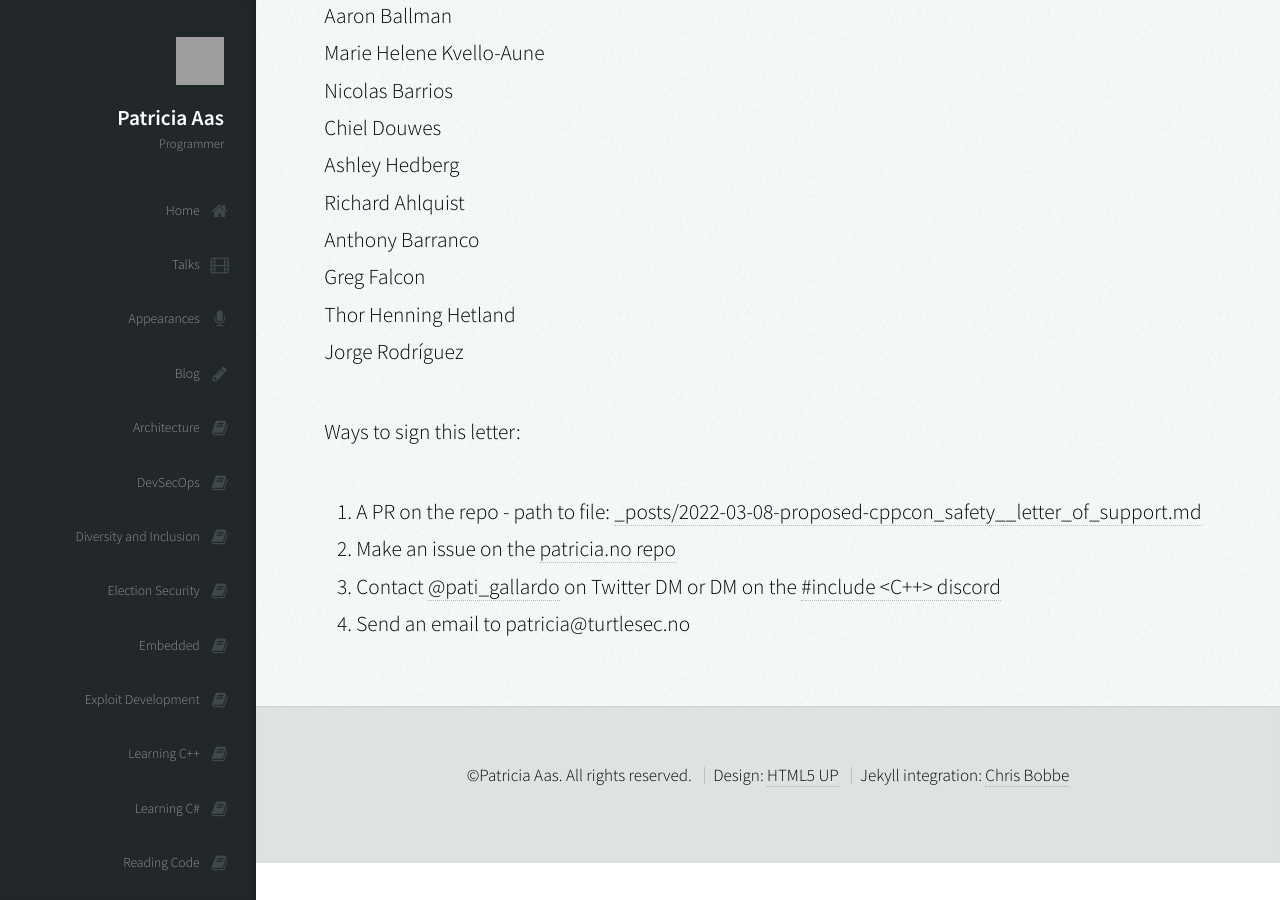
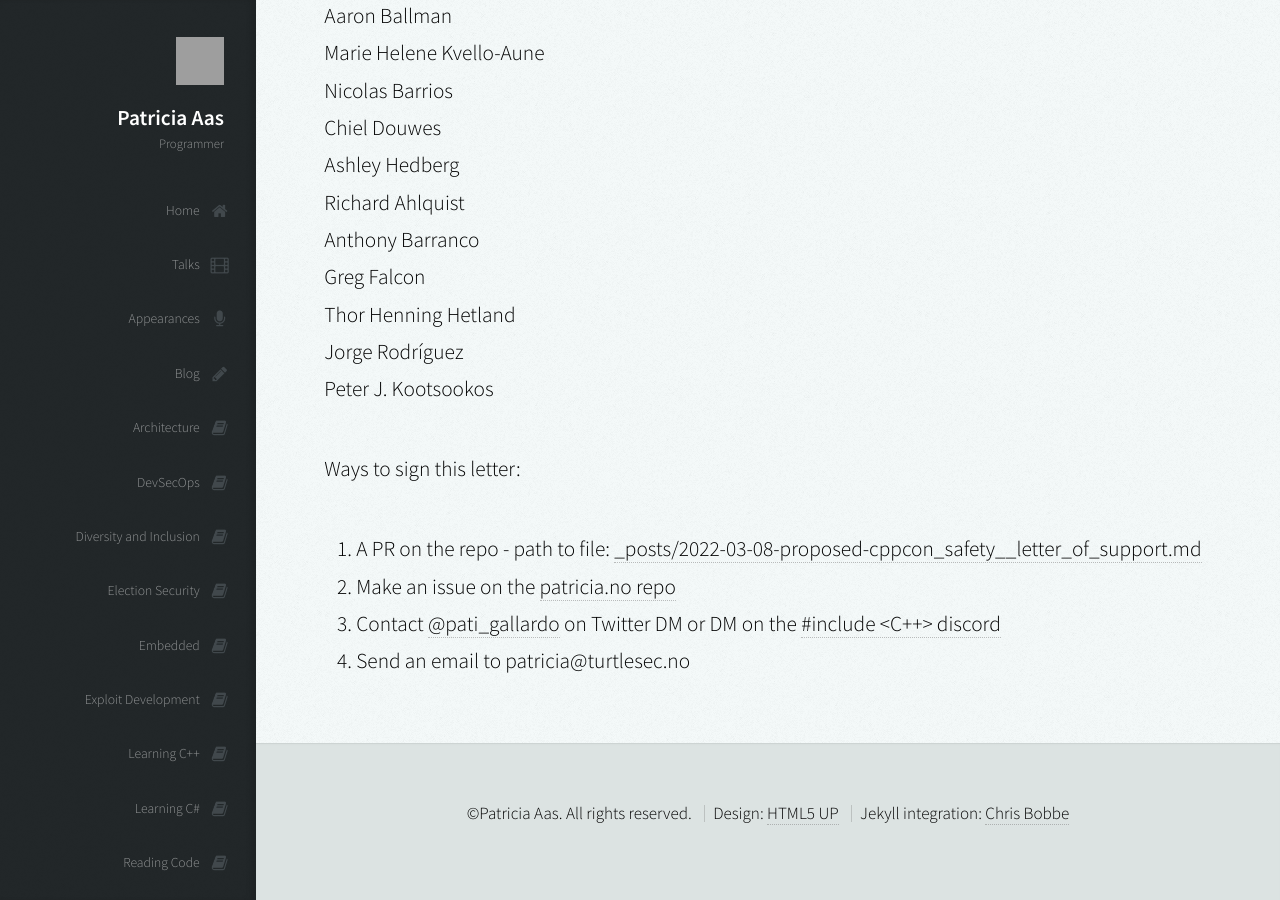
Before and after one commit to patricia-gallardo/patricia-gallardo.github.io, a Jekyll site: the page built from _posts/2022-03-08-proposed-cppcon_safety__letter_of_support.md, in a window 1280 px wide and 900 px high, scrolled down 5373 px. Built offline with Jekyll 4.4.1, drawn with Linux system fonts in a browser that asks for light colours; nearby versions of some CDN libraries; grey boxes are pictures that could not be loaded.

Commit message:
Update 2022-03-08-proposed-cppcon_safety__letter_of_support.md

```diff
--- a/_posts/2022-03-08-proposed-cppcon_safety__letter_of_support.md
+++ b/_posts/2022-03-08-proposed-cppcon_safety__letter_of_support.md
@@ -152,6 +152,7 @@ Anthony Barranco <br>
 Greg Falcon <br>
 Thor Henning Hetland <br>
 Jorge Rodríguez <br>
+Peter J. Kootsookos <br>
 
 
 Ways to sign this letter:
```
